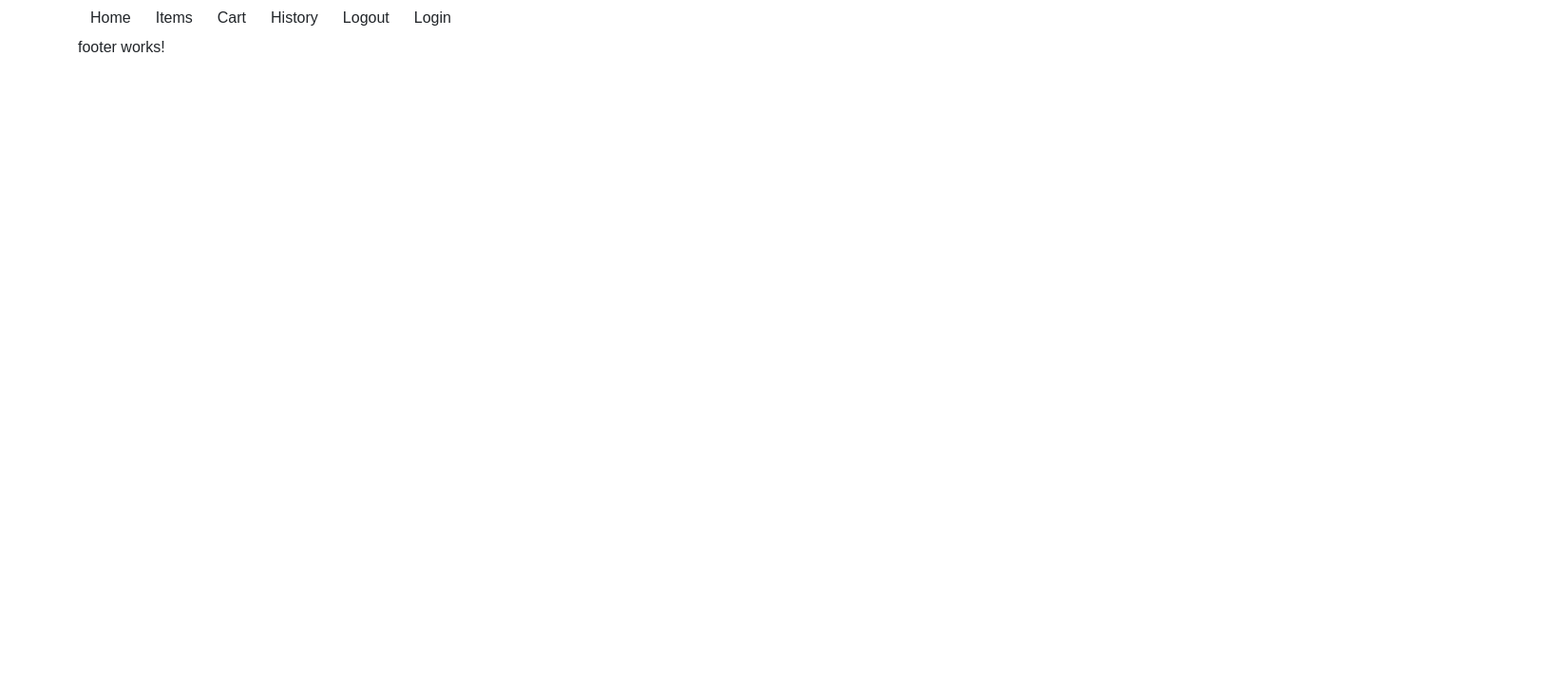
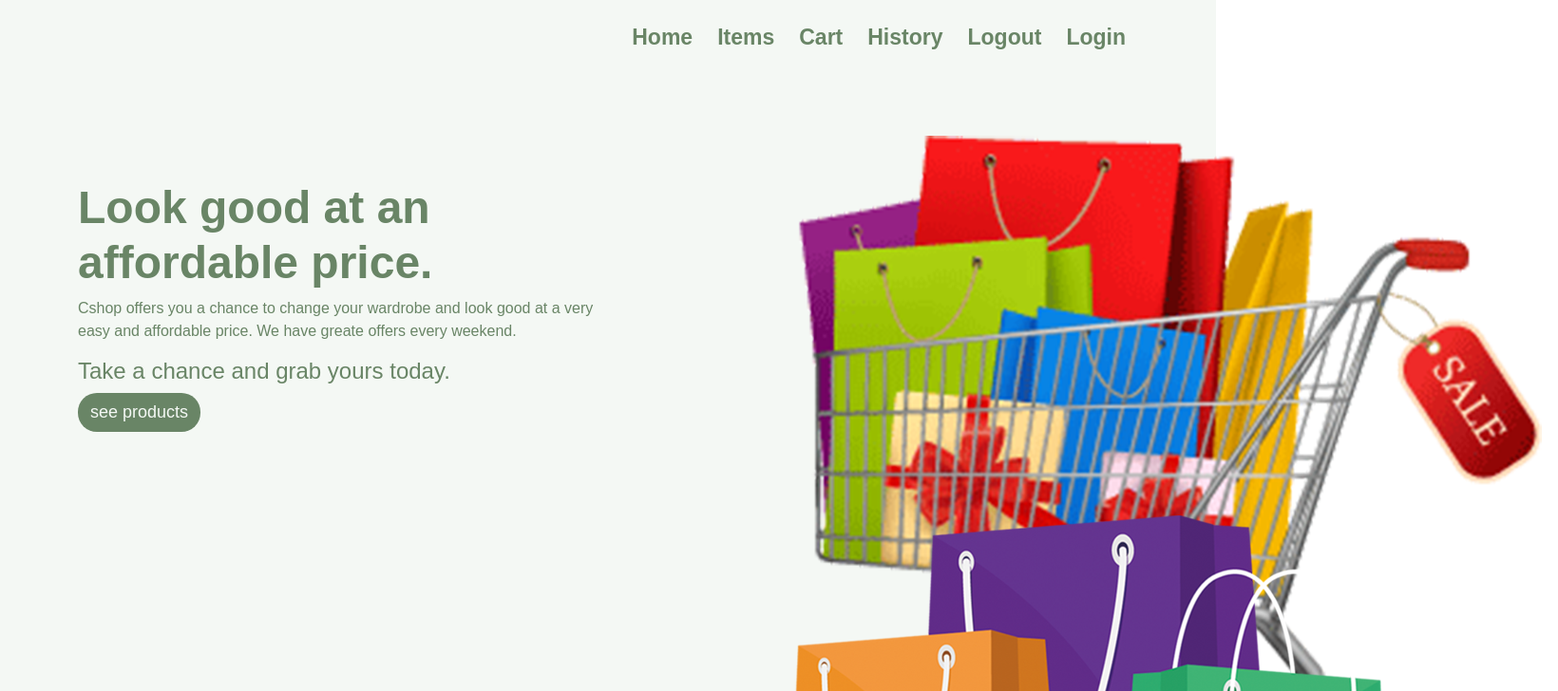
Before and after one commit to uhuru-rawlings/cshop, an Angular app: page /cshop in a window 1280 px wide. Shown: the top 728 px of the page at 95% size, 1640 px wide, since content can reach past the window. Built offline with nearby package versions, Linux system fonts and the light colour scheme.

Commit message:
added shopping images

```diff
--- a/src/app/homepage/homepage.component.css
+++ b/src/app/homepage/homepage.component.css
@@ -0,0 +1,30 @@
+.welcomebody{
+    background-color: #F4F8F4;
+    color:#698566;
+    height: 100vh;
+}
+.welcometexts{
+    width: 50%;
+    margin-top: 10%;
+}
+.welcometexts button{
+    border-radius: 20px;
+    background-color: #698566;
+    color: #F4F8F4;
+    font-size: 18px;
+}
+.flex_welcometext{
+    display: flex;
+}
+.navbars{
+    position: sticky;
+    top: 0;
+}
+.shoppingsimages{
+    width: 50%;
+    height: 100%;
+}
+.welcometexts h2{
+    font-weight: bold;
+    font-size: 3em;
+}
--- a/src/app/homepage/homepage.component.html
+++ b/src/app/homepage/homepage.component.html
@@ -1,6 +1,25 @@
+<div class="welcomebody">
+   <div class="container">
+    <div class="navbars">
+        <app-navbar></app-navbar>
+    </div>
+    <div class="flex_welcometext">
+        <div class="welcometexts">
+            <h2>Look good at an affordable price.</h2>
+            <p>Cshop offers you a chance to change your wardrobe and look good at a very easy and affordable price.
+                We have greate offers every weekend.
+            </p>
+            <h4>Take a chance and grab yours today.</h4>
+            <div class="buttons"><button class="btn shadow-none">see products</button></div>
+        </div>
+        <div class="shoppingsimages">
+            <img src="../../assets/images/shoppings.png" alt="">
+        </div>
+    </div>
+   </div>
+</div>
 <div class="homepagecomponent">
     <div class="container">
-        <app-navbar></app-navbar>
         <app-footer></app-footer>
     </div>
 </div>
--- a/src/app/navbar/navbar.component.css
+++ b/src/app/navbar/navbar.component.css
@@ -0,0 +1,11 @@
+.nav-links a button{
+    color:#698566;
+    font-size: 23px;
+    font-weight: bold;
+}
+nav{
+    padding: 15px 0px 15px 0px;
+}
+.nav-links{
+    text-align: right;
+}
```
Also changed, not shown: src/assets/images/shopping2.png (added), src/assets/images/shoppings.png (added).
